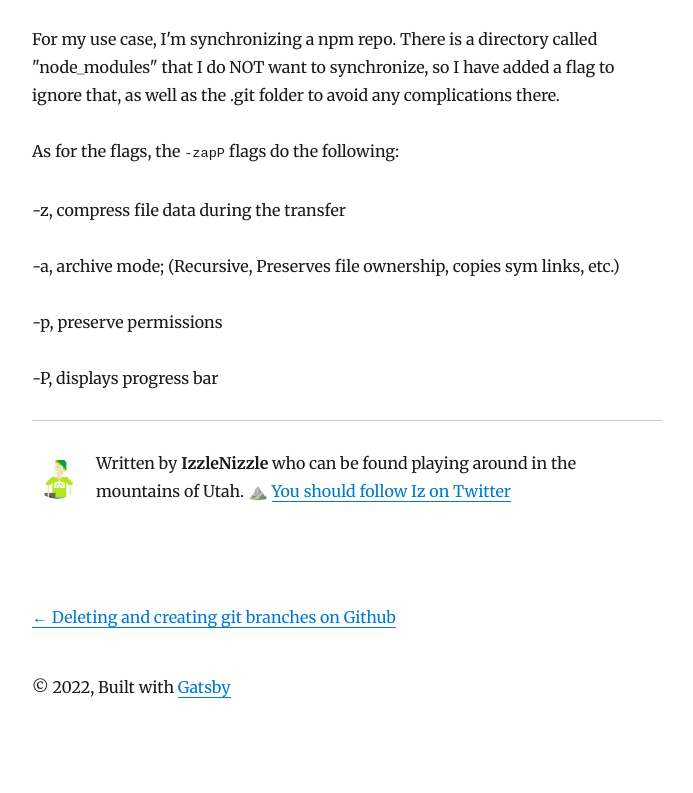
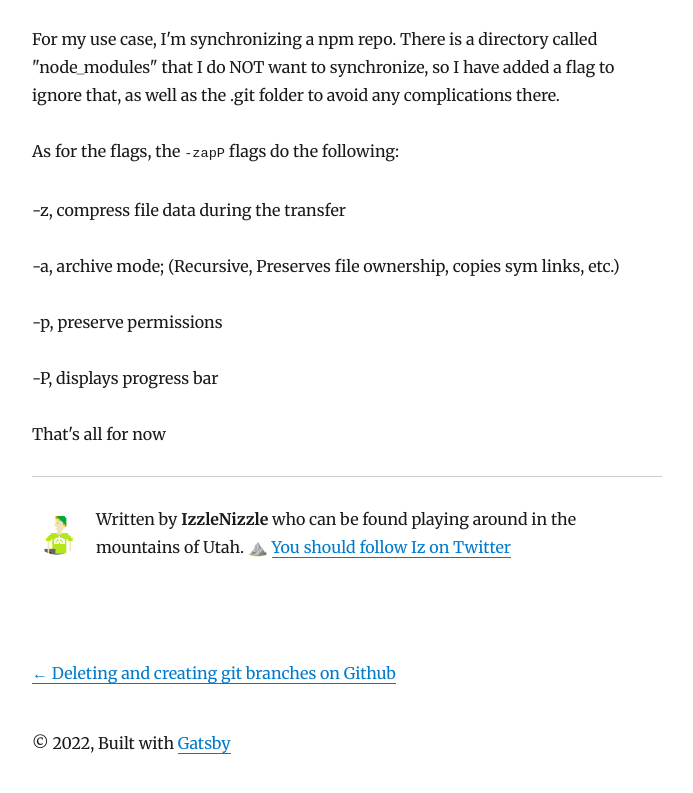
Before and after one commit to IzzleNizzle/izzlenizzle.dev, a Gatsby site: page /21-04-30--handyRsyncCommands/ in a window 1280 px wide. Shown: the part 1097-1890 px from the top of the page, without its empty margins (293-986 px from the left). Before the commit the page ends 1840 px from the top, so only its background shows below. Built offline with nearby package versions, Linux system fonts and the light colour scheme; Gatsby itself is replaced by a stand-in of ours; some packages are replaced by stand-ins of ours.

Commit message:
testing code change

```diff
--- a/content/blog/21-04-30--handyRsyncCommands/index.md
+++ b/content/blog/21-04-30--handyRsyncCommands/index.md
@@ -42,3 +42,5 @@ As for the flags, the `-zapP` flags do the following:
 -p,                 preserve permissions
 
 -P,                  displays progress bar
+
+That's all for now
```
